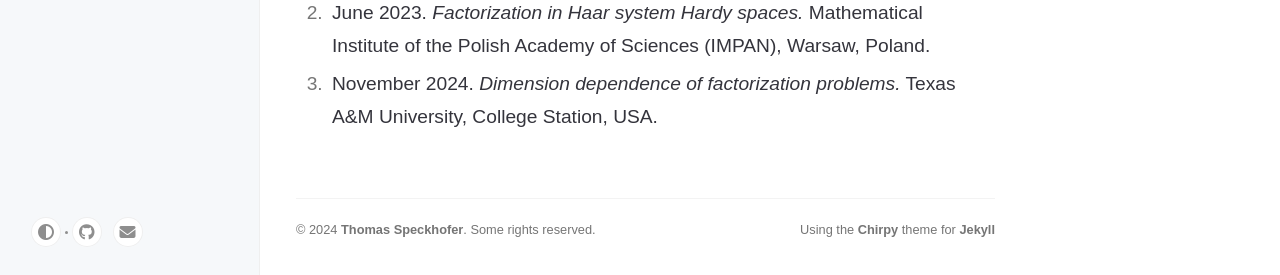
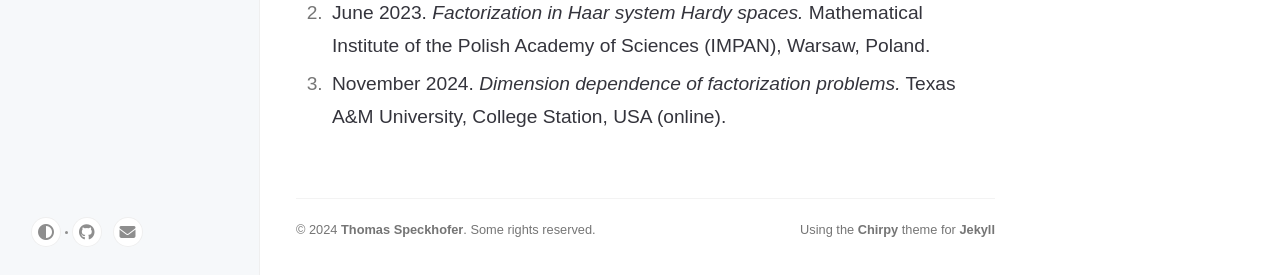
Before and after one commit to speckhofer/speckhofer.github.io, a Jekyll site: the page built from _tabs/talks.md, in a window 1280 px wide and 1047 px high. Shown: the part 769-1044 px from the top of the window. Built offline with Jekyll 4.4.1, drawn with Linux system fonts in a browser that asks for light colours; cached includes are drawn as plain includes.

Commit message:
Update talks.md

```diff
--- a/_tabs/talks.md
+++ b/_tabs/talks.md
@@ -14,4 +14,4 @@ order: 2
 
 1. March 2024. _Factorization in Haar system Hardy spaces._ Vienna University of Technology, Vienna, Austria.
 1. June 2023. _Factorization in Haar system Hardy spaces._ Mathematical Institute of the Polish Academy of Sciences (IMPAN), Warsaw, Poland.
-1. November 2024. _Dimension dependence of factorization problems._ Texas A&M University, College Station, USA.
+1. November 2024. _Dimension dependence of factorization problems._ Texas A&M University, College Station, USA (online).
```
